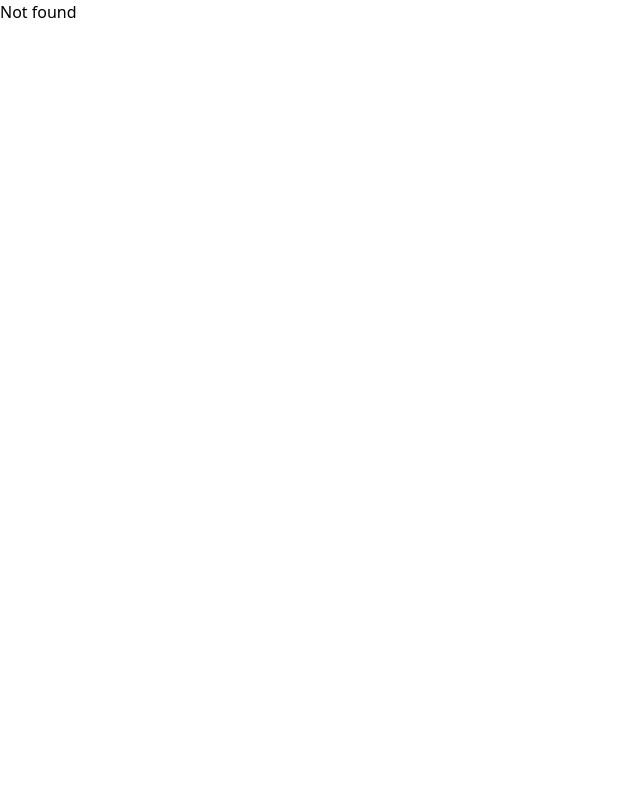
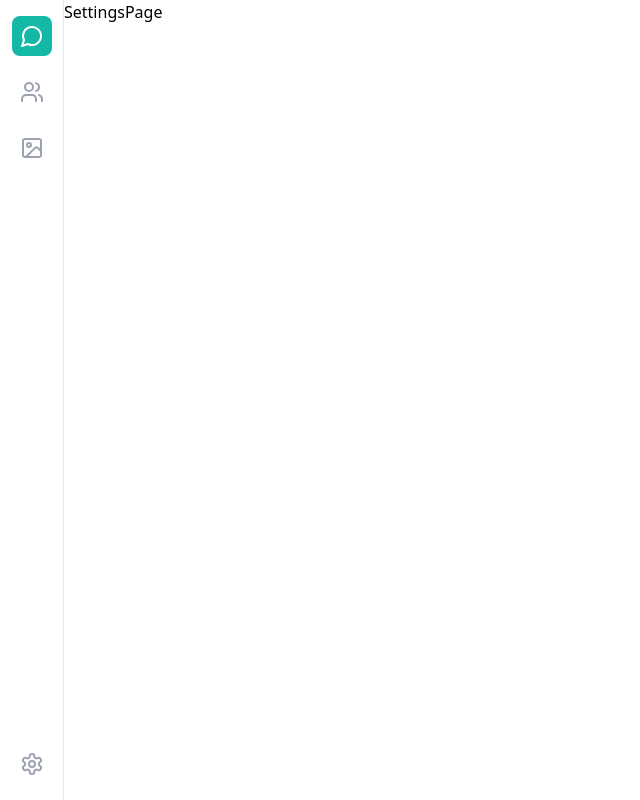
Before and after one commit to ankit792r/intune-react, a React (Vite) app: page /settings in a window 1280 px wide. Shown: the whole page, without its empty margins (0-640 px from the left). Built offline with nearby package versions, Linux system fonts and the light colour scheme.

Commit message:
added slice for active page

```diff
--- a/src/App.tsx
+++ b/src/App.tsx
@@ -5,6 +5,7 @@ import AuthLayout from "./layouts/AuthLayout";
 import LoginPage from "./comps/templates/LoginPage";
 import RegisterPage from "./comps/templates/RegisterPage";
 import ChatPage from "./comps/templates/ChatPage";
+import SettingsPage from "./comps/templates/SettingsPage";
 
 function App() {
   return (
@@ -13,6 +14,7 @@ function App() {
       <Route element={<MainLayout />}>
         <Route index path="/chat" element={<ChatPage/>} />
         <Route path="/status" element={<h1>Status</h1>} />
+        <Route path="/settings" element={<SettingsPage />} />
       </Route>
       <Route path="/auth" element={<AuthLayout />}>
         <Route index element={<LoginPage />} />
--- a/src/comps/atoms/MessageInput.tsx
+++ b/src/comps/atoms/MessageInput.tsx
@@ -4,7 +4,7 @@ type Props = {}
 const MessageInput = (props: Props) => {
     return (
         <div className="flex-1 px-2 ">
-            <textarea placeholder="Write your message..."
+            <input type="text" placeholder="Write your message..."
                 className="resize-none max-h-24 w-full text-sm focus:outline-none pr-12" />
         </div>
     )
--- a/src/comps/organisms/MainSidebar.tsx
+++ b/src/comps/organisms/MainSidebar.tsx
@@ -1,30 +1,39 @@
 import { MessageCircle, Users, Settings, Image } from 'lucide-react'
+import { Link } from 'react-router-dom'
+import { useAppDispatch, useAppSelector } from '../../state/hooks'
+import { changeActivePage } from '../../state/features/mainLayoutSlice'
 
 type Props = {}
 
 const MainSidebar = (props: Props) => {
+  const dispatch = useAppDispatch()
+  const activePage = useAppSelector(state => state.mainLayoutSlice.activePage)
+
   return (
     <div className="hidden lg:flex w-16 bg-white border-r border-gray-200 flex-col items-center py-4 space-y-6">
       <div className="flex flex-1 flex-col space-y-4">
-        <button className="w-10 h-10 bg-teal-500 text-white rounded-lg flex items-center justify-center">
+        <Link to="/chat" onClick={() => { dispatch(changeActivePage("CHAT")) }} className={`w-10 h-10 ${activePage == "CHAT" ? 'bg-teal-500 text-white' : 'text-gray-400 hover:text-gray-600 hover:bg-gray-100'} rounded-lg flex items-center justify-center`}>
           <MessageCircle />
-        </button>
+        </Link>
 
-        <button
-          className="w-10 h-10 text-gray-400 hover:text-gray-600 hover:bg-gray-100 rounded-lg flex items-center justify-center">
+        <Link to="/friends"
+          onClick={() => { dispatch(changeActivePage("FRIENDS")) }}
+          className={`w-10 h-10 ${activePage == "FRIENDS" ? 'bg-teal-500 text-white' : 'text-gray-400 hover:text-gray-600 hover:bg-gray-100'} rounded-lg flex items-center justify-center`}>
           <Users />
-        </button>
+        </Link>
 
-        <button
-          className="w-10 h-10 text-gray-400 hover:text-gray-600 hover:bg-gray-100 rounded-lg flex items-center justify-center">
+        <Link to="/status"
+          onClick={() => { dispatch(changeActivePage("STATUS")) }}
+          className={`w-10 h-10 ${activePage == "STATUS" ? 'bg-teal-500 text-white' : 'text-gray-400 hover:text-gray-600 hover:bg-gray-100'} rounded-lg flex items-center justify-center`}>
           <Image />
-        </button>
+        </Link>
       </div>
       <div className="flex-shrink-0">
-        <button
-          className="w-10 h-10 text-gray-400 hover:text-gray-600 hover:bg-gray-100 rounded-lg flex items-center justify-center">
+        <Link to="/settings"
+          onClick={() => { dispatch(changeActivePage("SETTINGS")) }}
+          className={`w-10 h-10 ${activePage == "SETTINGS" ? 'bg-teal-500 text-white' : 'text-gray-400 hover:text-gray-600 hover:bg-gray-100'} rounded-lg flex items-center justify-center`}>
           <Settings />
-        </button>
+        </Link>
       </div>
     </div>
   )
--- /dev/null
+++ b/src/comps/templates/SettingsPage.tsx
@@ -0,0 +1,11 @@
+import React from 'react'
+
+type Props = {}
+
+const SettingsPage = (props: Props) => {
+  return (
+    <div>SettingsPage</div>
+  )
+}
+
+export default SettingsPage
--- /dev/null
+++ b/src/state/features/mainLayoutSlice.ts
@@ -0,0 +1,22 @@
+import { createSlice } from "@reduxjs/toolkit"
+
+interface InitialState {
+    activePage: "CHAT" | "FRIENDS" | "STATUS" | "SETTINGS"
+}
+
+const initialState: InitialState = {
+    activePage: "CHAT"
+}
+
+const mainLyoutSlice = createSlice({
+    name: "mainLayoutSlice",
+    initialState,
+    reducers: {
+        changeActivePage: (state, action) => {
+            state.activePage = action.payload
+        }
+    }
+})
+
+export const { changeActivePage } = mainLyoutSlice.actions
+export default mainLyoutSlice.reducer
--- a/src/state/store.ts
+++ b/src/state/store.ts
@@ -1,9 +1,11 @@
 import { configureStore } from '@reduxjs/toolkit'
 import authReducer from "./features/auth/authSlice"
+import mainLayoutSlice from "./features/mainLayoutSlice"
 
 const store = configureStore({
     reducer: {
-        authReducer
+        authReducer,
+        mainLayoutSlice
     },
 })
 
--- a/src/utils/api.ts
+++ b/src/utils/api.ts
@@ -20,11 +20,10 @@ axiosInstance.interceptors.response.use(
                 error.response.data?.message ||
                 `HTTP error! status: ${error.response.status}`;
             throw new Error(errorMessage);
-        } else if (error.request) {
+        } else if (error.request)
             throw new Error("No response received from server");
-        } else {
+        else
             throw new Error("Error setting up the request");
-        }
     }
 );
 
```
Also changed, not shown: src/state/features/auth/authActions.ts (renamed from src/state/features/auth/actions.ts).
